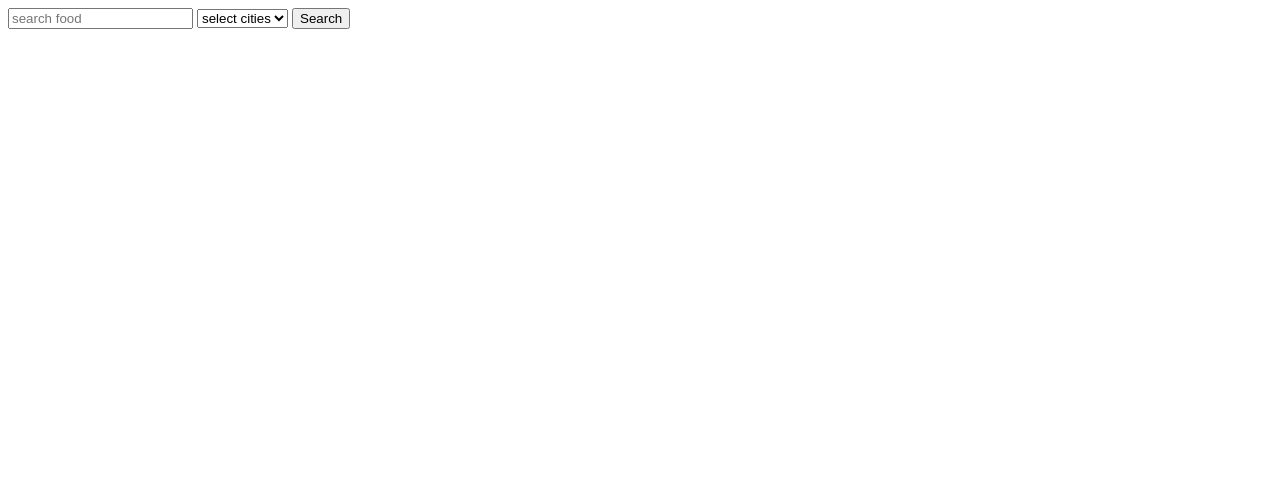
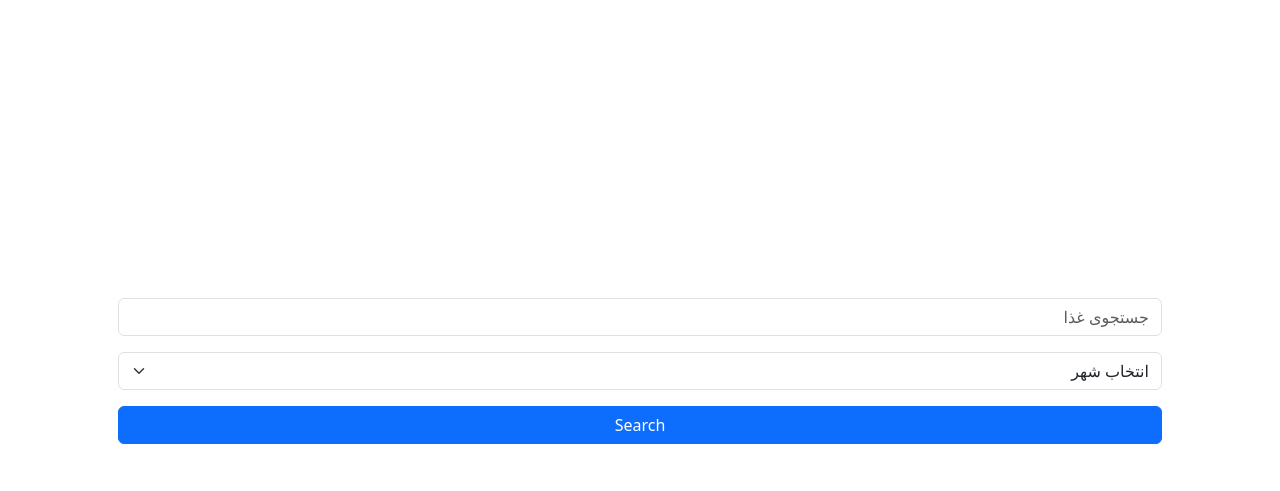
Before and after one commit to razzaghi/data-crawler, a Django app: page / in a window 1280 px wide. Shown: the top 491 px of the page. Run offline with Django 5.2, Linux system fonts and the light colour scheme; parts of the project's set-up code (start-up, migrations or seed data) failed here and were passed over; some libraries are stand-ins or nearby versions.

Commit message:
style food search form with Bootstrap RTL

```diff
--- a/Khorakchi/members/templates/search.html
+++ b/Khorakchi/members/templates/search.html
@@ -1,20 +1,24 @@
 <!DOCTYPE html>
-<html lang="en">
+<html lang="fa" dir="rtl">
   <head>
     <meta charset="UTF-8" />
     <meta name="viewport" content="width=device-width, initial-scale=1.0" />
+    <link rel="stylesheet" href="/static/css/bootstrap.min.css" />
+    <link rel="stylesheet" href="/static/css/bootstrap.rtl.min.css" />
     <title>Search</title>
   </head>
   <body>
-    <form action="{% url 'products' %}" method="get">
-      <input type="text" name="food" placeholder="search food" />
-      <select name="city">
-        <option value="">select cities</option>
-        {% for city in cities %}
-          <option value="{{ city.code }}">{{ city.title }}</option>
-        {% endfor %}
-      </select>
-      <input type="submit" value="Search" />
-    </form>
+    <div class="container p-5 " style="margin-top: 250px;">
+      <form  action="{% url 'products' %}" method="get">
+        <input class="form-control mb-3" type="text" name="food" placeholder="جستجوی غذا" />
+        <select class="form-select mb-3" name="city">
+          <option value="">انتخاب شهر</option>
+          {% for city in cities %}
+            <option value="{{ city.code }}">{{ city.title }}</option>
+          {% endfor %}
+        </select>
+        <input class="btn btn-primary w-100" type="submit" value="Search" />
+      </form>
+    </div>
   </body>
 </html>
```
